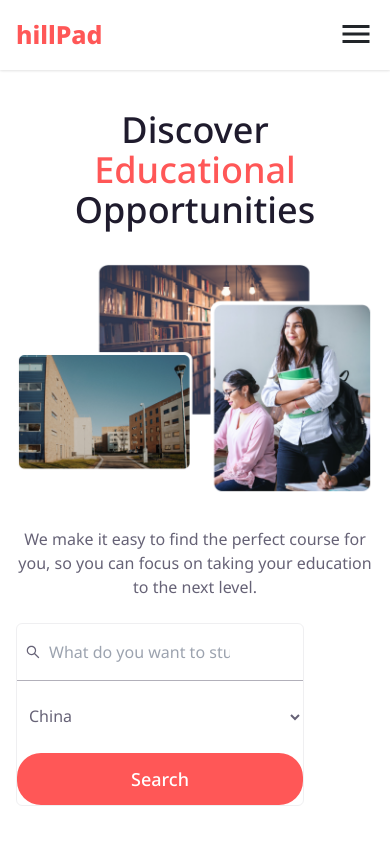
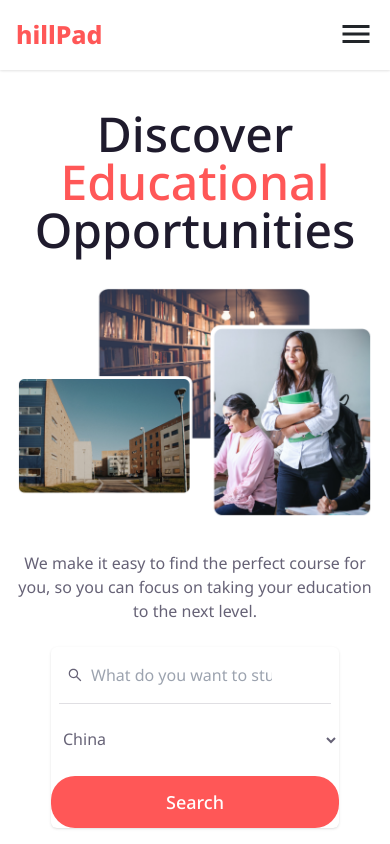
Before and after one commit to Haywhyoh/Hillpad, a React (Vite) app in the folder Hillpad/: page / in a window 390 px wide. Shown: the top 844 px of the page. Built offline with nearby package versions, Linux system fonts and the light colour scheme.

Commit message:
tablet mode responsive design

```diff
--- a/Hillpad/src/components/Footer.jsx
+++ b/Hillpad/src/components/Footer.jsx
@@ -16,7 +16,7 @@ export default function Footer() {
                             <div className='text-light text-lg'><MdOutlineMail /></div>
                             <div>contact@hillpad.com</div>
                         </div>
-                        <div className='flex items-center gap-x-2'>
+                        <div className='flex items-center gap-x-2 mt-2'>
                             <div className='text-light text-lg'><IoPhonePortraitSharp/></div>
                             <a href="tel:4065550120">(406) 555-0120</a>
                         </div>
@@ -49,11 +49,13 @@ export default function Footer() {
                 <div  className='text-white opacity-50 flex flex-col gap-2'>Don't miss any relevant tips and announcements!</div>
             </div>
 
-            <div className='flex items-center border border-white border-opacity-30 p-2 rounded-full my-4'>
-                <div className='text-light_black text-lg px-2'>
-                    <MdOutlineMail />
+            <div className='flex items-center border border-white border-opacity-30 p-2 rounded-full my-4 justify-between' >
+                <div className='w-3/5 flex items-center'>
+                    <div className='text-light_black text-lg px-2'>
+                        <MdOutlineMail />
+                    </div>
+                    <input type='email' className='bg-light_black bg-opacity-0 w-40 py-2 px-2 text-sm focus:outline-none ' placeholder='Your Email' />
                 </div>
-                <input type='email' className='bg-light_black bg-opacity-5 w-32 text-sm' placeholder='Your Email' />
                 <div>
                     <button className='bg-orange py-2 px-4 rounded-full font-medium'>Subscribe</button>
                 </div>
--- a/Hillpad/src/pages/home.jsx
+++ b/Hillpad/src/pages/home.jsx
@@ -22,19 +22,19 @@ export default function Home() {
         <div>
 
 
-            <h1 className=" font-medium text-text_black text-4xl text-center mb-6">Discover <span className="text-orange"> Educational</span> Opportunities</h1>
+            <h1 className=" font-medium text-text_black text-4xl xs:text-5xl text-center mb-6 ">Discover <span className="text-orange"> Educational</span> Opportunities</h1>
             <div className='my-8'>
                 <img src={hero} alt="hillpad_courses"/>
             </div>
             <p className="text-light_black mb-6 text-md">We make it easy to find the perfect course for you, so you can focus on taking your education to the next level.</p>
-            <div className='w-72 '>
-                <form className='border border-light_black border-opacity-10 rounded-md '>
-                    <fieldset className=' border-b border-light_black border-opacity-50 px-2 py-4'>
+            <div className='w-72 mx-auto'>
+                <form className='shadow rounded-md '>
+                    <fieldset className=' border-b border-light_black border-opacity-20 mx-2 px-2 py-4'>
                         <div className='flex items-center gap-x-2'>< AiOutlineSearch className='text-light_black' />
-                        <input type='text ' placeholder='What do you want to study?'></input>
+                        <input type='text ' className='focus:outline-none' placeholder='What do you want to study?'></input>
                         </div>
                     </fieldset>
-                    <fieldset className='py-4'>
+                    <fieldset className='my-4'>
                         <div></div>
                         <select className='text-left w-full p-2 text-light_black bg-white'>
                             <option  className='text-text_black' value={'China'}>China</option>
@@ -120,7 +120,7 @@ export default function Home() {
 
         <section>
             <div className='text-3xl font-medium my-8'>Featured Courses</div>
-            <div className='my-6 w-72'>
+            <div className='my-6 w-72 flex justify-center mx-auto'>
                 <div className='shadow rounded-b-2xl relative px-2'>
                     <div className='absolute w-12 bg-deep_blue text-white rounded-md p-1 text-sm top-4 left-4'>
                         New
@@ -149,7 +149,7 @@ export default function Home() {
         </section>
 
         <section className='my-14'>
-            <div><img src={hillpadBig}/></div>
+            <div className='w-60 mx-auto'><img src={hillpadBig}/></div>
             <div className=' font-semibold mt-5 text-2xl'>Let us help you find your dream school</div>
             -<div className='text-light_black text-lg'>
 				We provide an online platform designed to make finding and applying
@@ -165,7 +165,7 @@ export default function Home() {
         <section>
             <div className='font-medium text-3xl mb-8'>Browse By Country</div>
             <div>
-            <div className='shadow rounded-b-2xl w-72'>
+            <div className='shadow rounded-b-2xl w-72 mx-auto'>
                 <div className='rounded-2xl'><img src={newyork} className='rounded-t-2xl'/></div>
                 <div className='py-4 font-medium text-lg'>NewYork</div>
             </div>
@@ -173,9 +173,9 @@ export default function Home() {
 
         </section>
         <section className='mt-10 mb-96'>
-            <div className='font-medium text-3xl'>Reviews Across The Globe</div>
+            <div className='font-medium text-3xl mb-8'>Reviews Across The Globe</div>
             <div className=''>
-                <div className='text-left relative w-72 flex flex-col justify-center'>
+                <div className='text-left relative w-72 flex flex-col justify-center mx-auto'>
                     <div className='shadow p-4 rounded-2xl absolute top-64 bg-white mx-auto'>
                             <div className='font-medium text-xl my-4'>"The best platform to finding courses!"</div>
                             <div className='text-light_black mb-4'>
```
